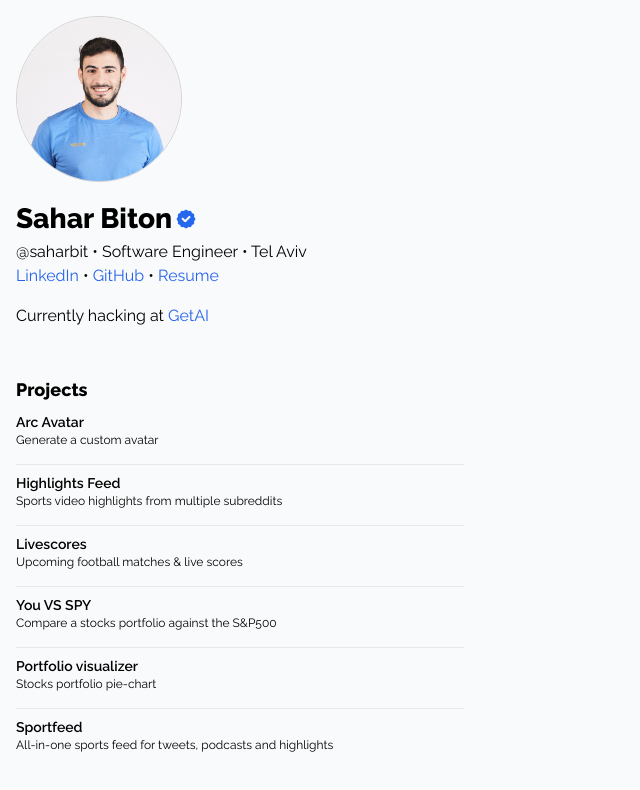
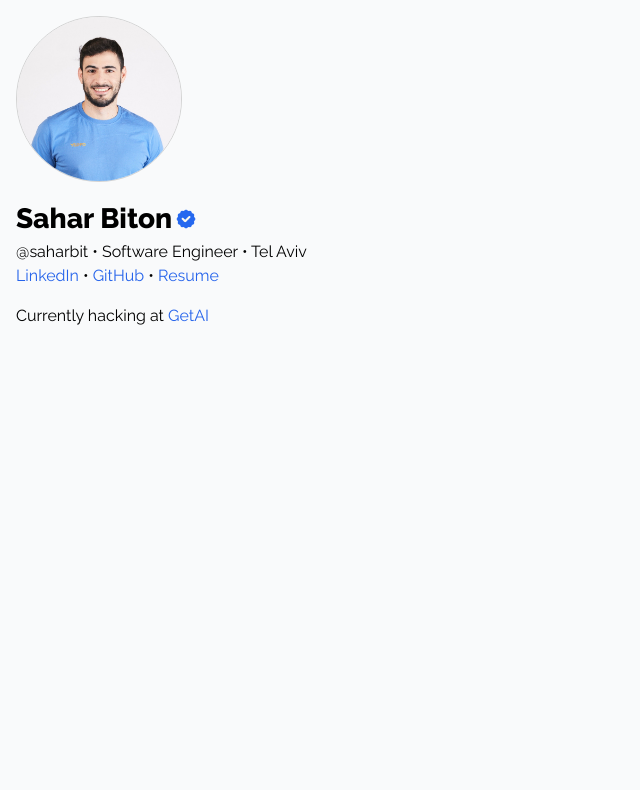
Before and after one commit to saharbit/my-portfolio, a React (Create React App) app: page / in a window 1280 px wide. Shown: the top 790 px of the page, without its empty margins (0-640 px from the left). Built offline with nearby package versions, Linux system fonts and the light colour scheme.

Commit message:
remove projects

```diff
--- a/src/App.js
+++ b/src/App.js
@@ -1,5 +1,4 @@
 import React from "react";
-import Projects from "./projects/Projects";
 import "./App.scss";
 import Sahar from "./assets/sahar_cropped.jpg";
 import Link from "./Link";
@@ -26,8 +25,6 @@
             GetAI
           </Link>
         </div>
-        <div className="mt-12 font-bold text-lg">Projects</div>
-        <Projects />
       </div>
     </div>
   );
--- a/src/projects/Project.js
+++ /dev/null
@@ -1,19 +0,0 @@
-import React from "react";
-
-export default function Project({ project }) {
-  return (
-    <div className="flex flex-col py-2">
-      <a
-        href={project.web}
-        target="_blank"
-        rel="noopener noreferrer"
-        className="flex flex-col md:hover:opacity-50 cursor-pointer mb-2"
-      >
-        <div className="flex items-center">
-          <span className="font-semibold mr-2 text-sm">{project.name}</span>
-        </div>
-        <span className="text-xs">{project.description}</span>
-      </a>
-    </div>
-  );
-}
--- a/src/projects/Projects.js
+++ /dev/null
@@ -1,14 +0,0 @@
-import React from "react";
-import "./Projects.scss";
-import { PROJECTS } from "./constants";
-import Project from "./Project";
-
-export default function Projects() {
-  return (
-    <div className="divide-y divide-solid">
-      {PROJECTS.map((project) => (
-        <Project project={project} />
-      ))}
-    </div>
-  );
-}
--- a/src/projects/constants.js
+++ /dev/null
@@ -1,38 +0,0 @@
-export const PROJECTS = [
-  {
-    name: "Arc Avatar",
-    web: "https://arc-avatar.vercel.app/",
-    github: "https://github.com/saharbit/arc-web",
-    description: "Generate a custom avatar",
-  },
-  {
-    name: "Highlights Feed",
-    web: "https://highlights-feed.vercel.app/",
-    github: "https://github.com/saharbit/highlights-feed",
-    description: "Sports video highlights from multiple subreddits",
-  },
-  {
-    name: "Livescores",
-    web: "https://livescoresapp.netlify.app/",
-    github: "https://github.com/saharbit/livescores",
-    description: "Upcoming football matches & live scores",
-  },
-  {
-    name: "You VS SPY",
-    web: "https://you-vs-spy.netlify.app/",
-    github: "https://github.com/saharbit/you-vs-spy",
-    description: "Compare a stocks portfolio against the S&P500",
-  },
-  {
-    name: "Portfolio visualizer",
-    web: "https://stockspie-21796.web.app/",
-    github: "https://github.com/saharbit/vue-stocks-visualizer",
-    description: "Stocks portfolio pie-chart",
-  },
-  {
-    name: "Sportfeed",
-    web: "https://github.com/saharbit/sportfeed",
-    github: "https://github.com/saharbit/sportfeed",
-    description: "All-in-one sports feed for tweets, podcasts and highlights",
-  },
-];
```
Also changed, not shown: src/projects/Projects.scss (deleted).
